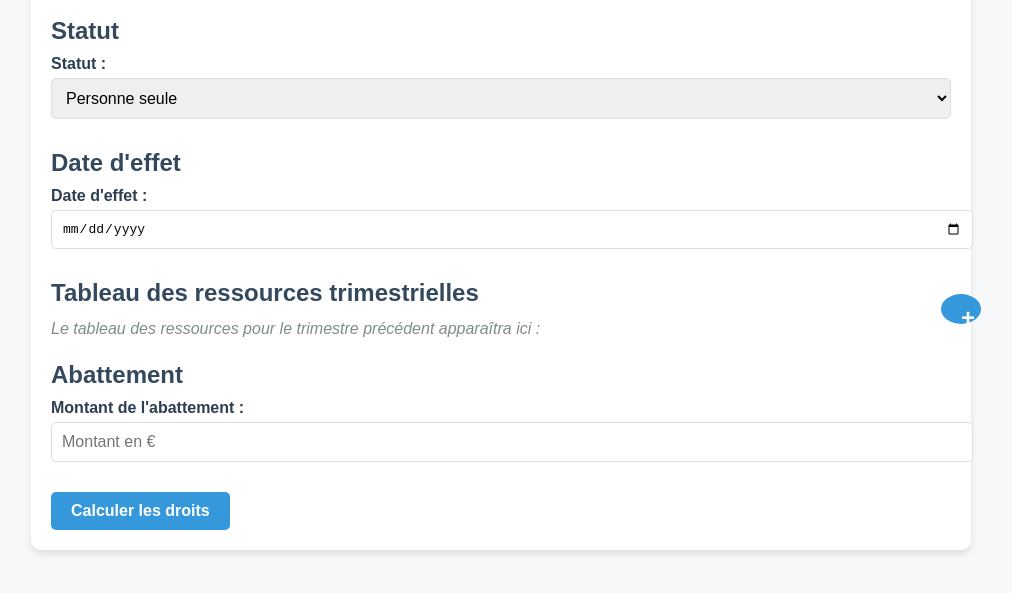
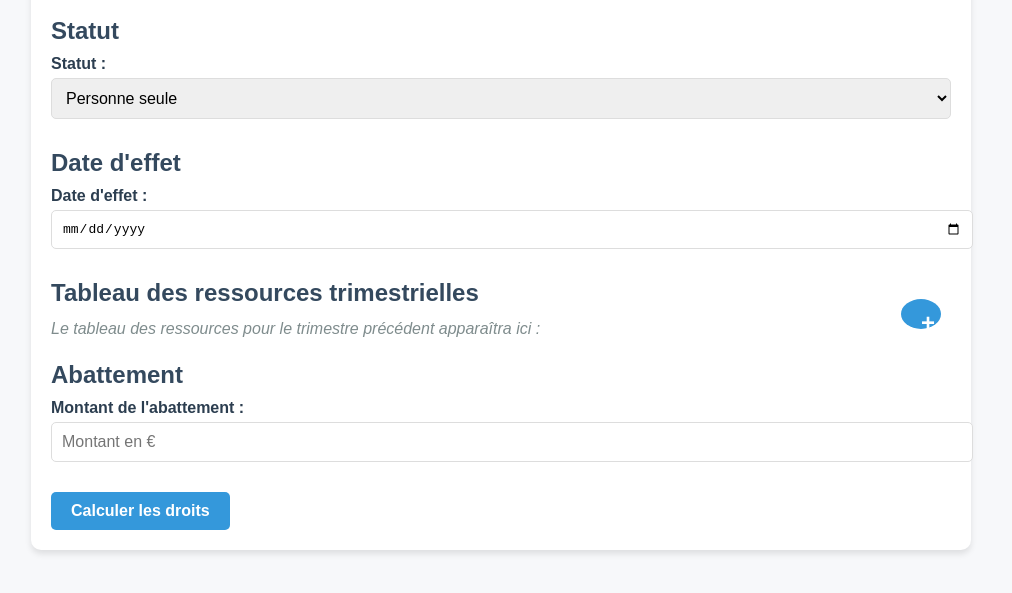
Before and after one commit to PaladinRieur734/CalculetteASI, a plain HTML site: page index.html in a window 1280 px wide. Shown: the part 155-748 px from the top of the page, without its empty margins (139-1151 px from the left). Drawn offline with Linux system fonts and the light colour scheme.

Commit message:
Update style.css

```diff
--- a/style.css
+++ b/style.css
@@ -40,8 +40,8 @@ h2 {
 /* Bouton + intégré au tableau */
 .add-column-btn {
     position: absolute;
-    top: -5px;
-    right: -30px;
+    top: 0;
+    right: 10px;
     background-color: #3498db;
     color: white;
     border: none;
```
